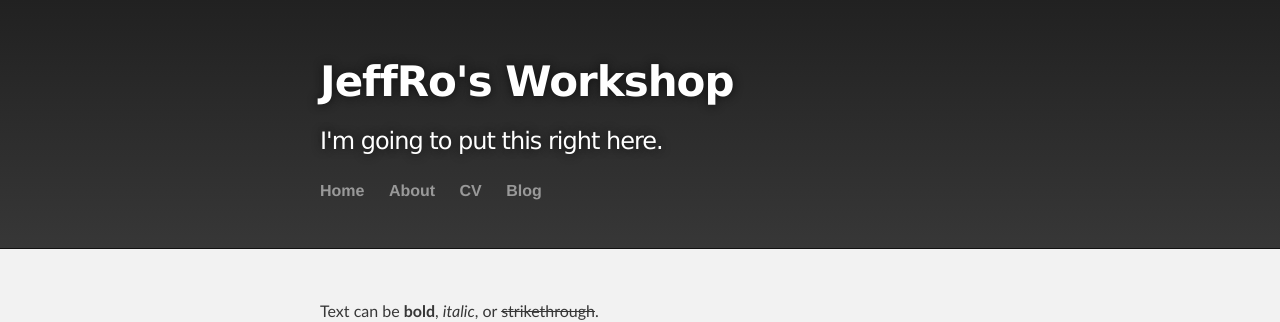
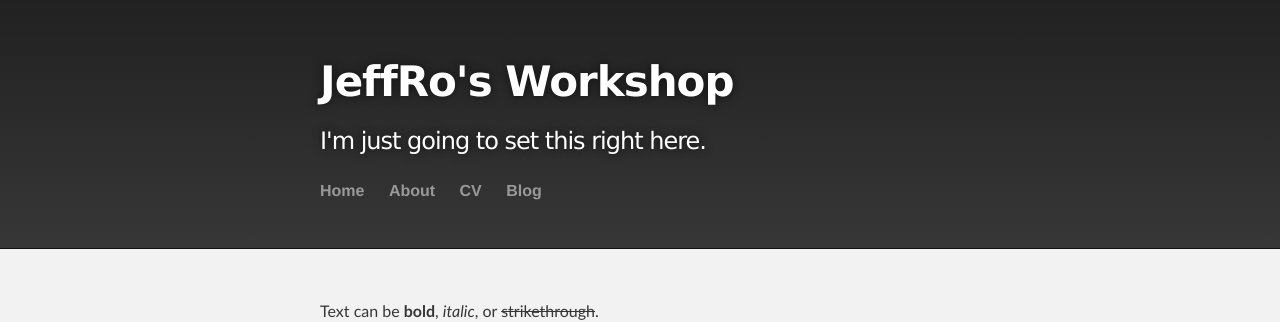
Before and after one commit to JeffRoSQL/JeffRoSQL.github.io, a Jekyll site: the page built from index.md, in a window 1280 px wide and 900 px high. Shown: the top 322 px of the window. Built offline with Jekyll 4.4.1, drawn with Linux system fonts in a browser that asks for light colours.

Commit message:
adjusting yaml

```diff
--- a/_config.yml
+++ b/_config.yml
@@ -1,5 +1,5 @@
 title: JeffRo's Workshop
-description: I'm going to put this right here.
+description: I'm just going to set this right here.
 show_downloads: false
 google_analytics:
 theme: jekyll-theme-slate
```
